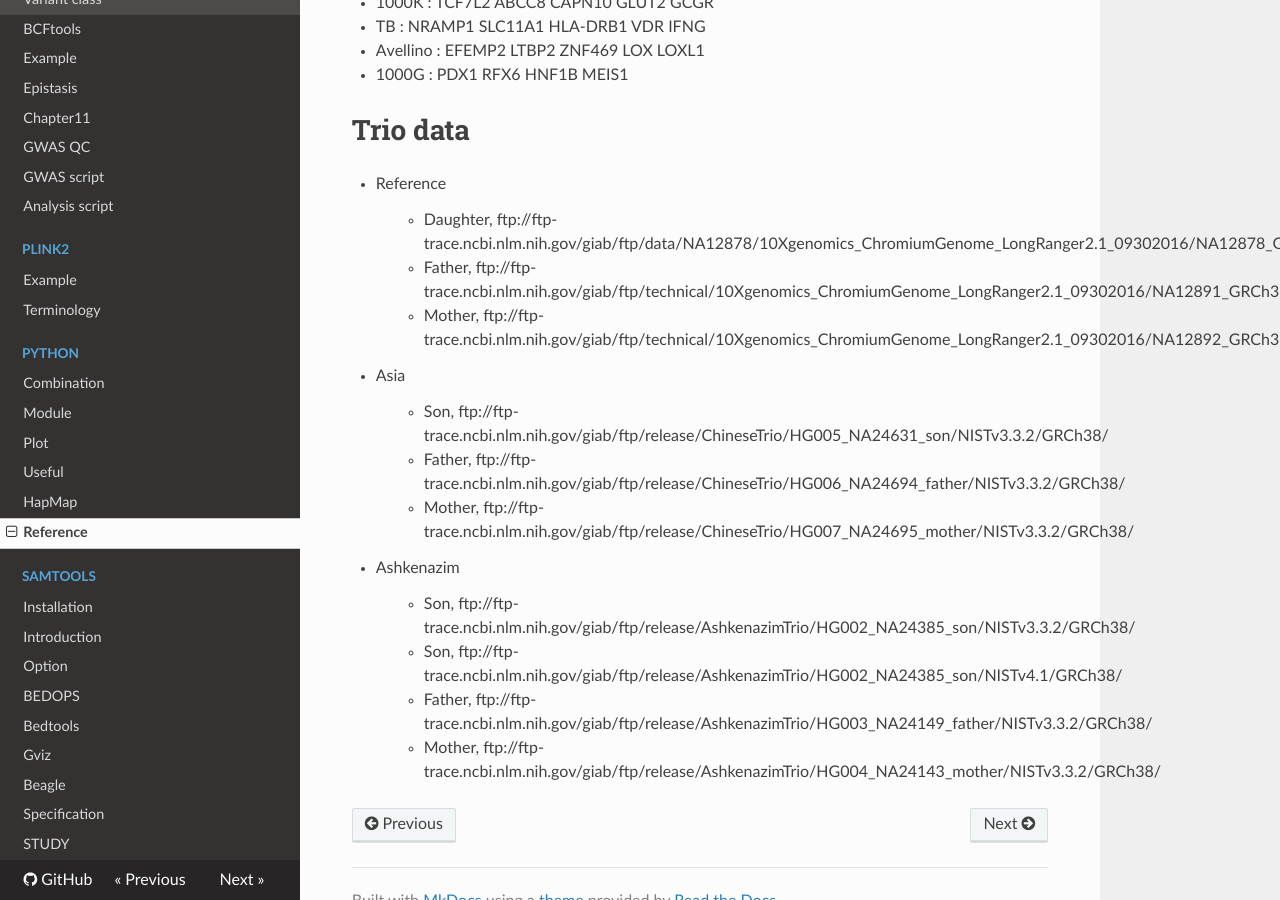
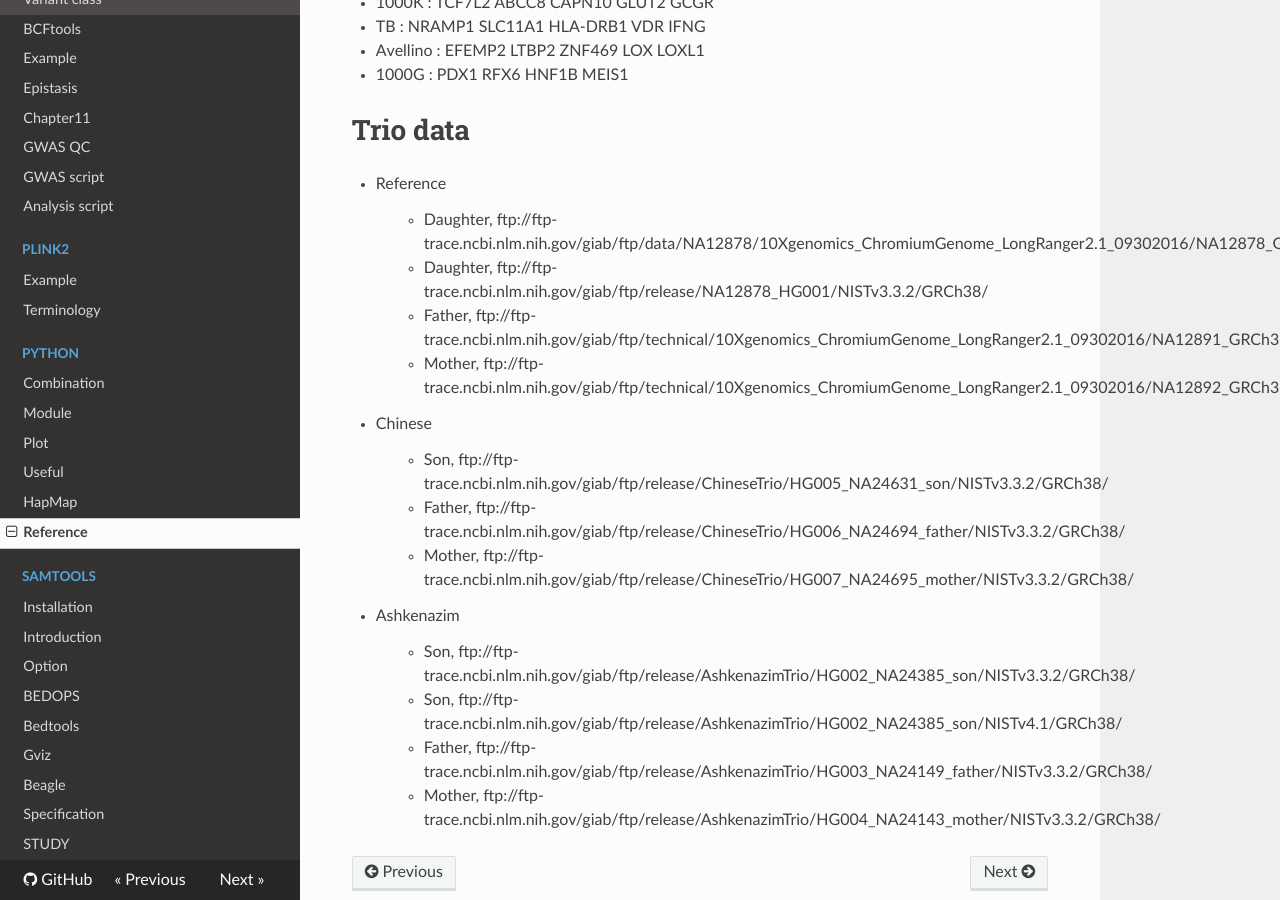
Before and after one commit to WonyoungCho/plink, an MkDocs documentation site: the page built from docs/data_ref.md, in a window 1280 px wide and 900 px high, scrolled down 1290 px. Built offline with MkDocs 1.6.1, drawn with Linux system fonts in a browser that asks for light colours; nearby versions of some CDN libraries; old or Windows-style settings are respelled for this version of MkDocs.

Commit message:
Update data_ref.md

```diff
--- a/docs/data_ref.md
+++ b/docs/data_ref.md
@@ -49,10 +49,11 @@
 
 - Reference
 > - Daughter, ftp://ftp-trace.ncbi.nlm.nih.gov/giab/ftp/data/NA12878/10Xgenomics_ChromiumGenome_LongRanger2.1_09302016/NA12878_GRCh38/
+> - Daughter, ftp://ftp-trace.ncbi.nlm.nih.gov/giab/ftp/release/NA12878_HG001/NISTv3.3.2/GRCh38/
 > - Father, ftp://ftp-trace.ncbi.nlm.nih.gov/giab/ftp/technical/10Xgenomics_ChromiumGenome_LongRanger2.1_09302016/NA12891_GRCh38/
 > - Mother, ftp://ftp-trace.ncbi.nlm.nih.gov/giab/ftp/technical/10Xgenomics_ChromiumGenome_LongRanger2.1_09302016/NA12892_GRCh38/
 
-- Asia
+- Chinese
 > - Son, ftp://ftp-trace.ncbi.nlm.nih.gov/giab/ftp/release/ChineseTrio/HG005_NA24631_son/NISTv3.3.2/GRCh38/
 > - Father, ftp://ftp-trace.ncbi.nlm.nih.gov/giab/ftp/release/ChineseTrio/HG006_NA24694_father/NISTv3.3.2/GRCh38/
 > - Mother, ftp://ftp-trace.ncbi.nlm.nih.gov/giab/ftp/release/ChineseTrio/HG007_NA24695_mother/NISTv3.3.2/GRCh38/
```
